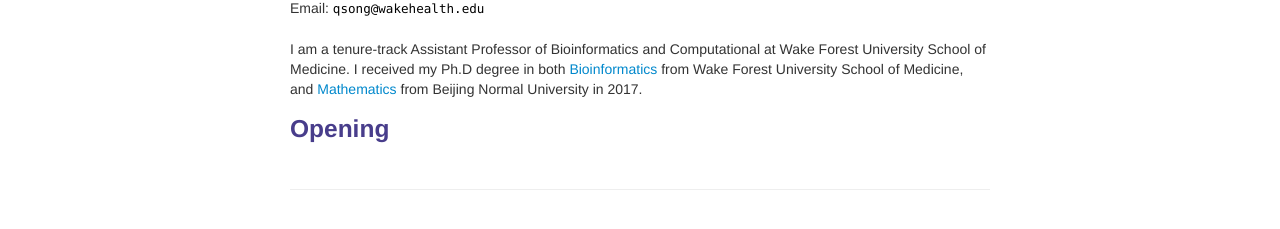
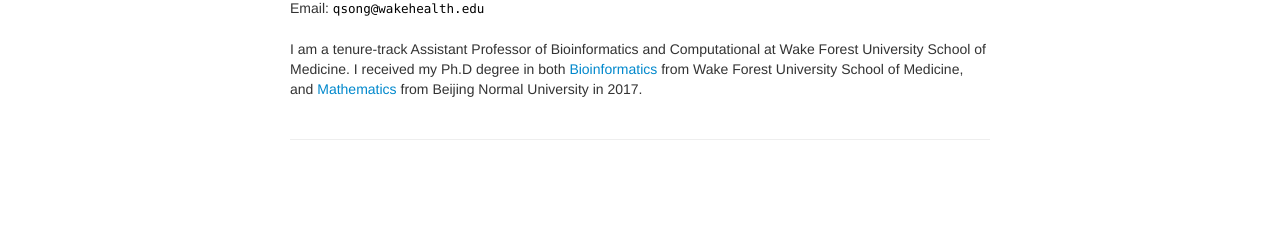
Before and after one commit to songqianqianlab/songqianqianlab.github.io2, a Jekyll site: the page built from index.md, in a window 1280 px wide. Shown: the part 356-585 px from the top of the page. Built offline with Jekyll 4.4.1, drawn with Linux system fonts in a browser that asks for light colours.

Commit message:
Update index.md

```diff
--- a/index.md
+++ b/index.md
@@ -35,5 +35,3 @@ Bowman Gray Center for Medical Education, 475 Vine St <br/>
 
 
 I am a tenure-track Assistant Professor of Bioinformatics and Computational at Wake Forest University School of Medicine. I received my Ph.D degree in both [Bioinformatics](https://school.wakehealth.edu/research/institutes-and-centers/center-for-biomedical-informatics) from Wake Forest University School of Medicine, and [Mathematics](http://math.english.bnu.edu.cn/) from Beijing Normal University in 2017.
-
-### Opening
```
